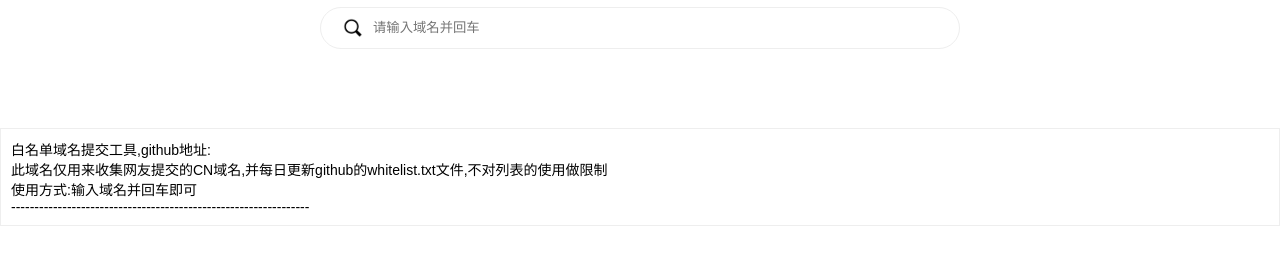
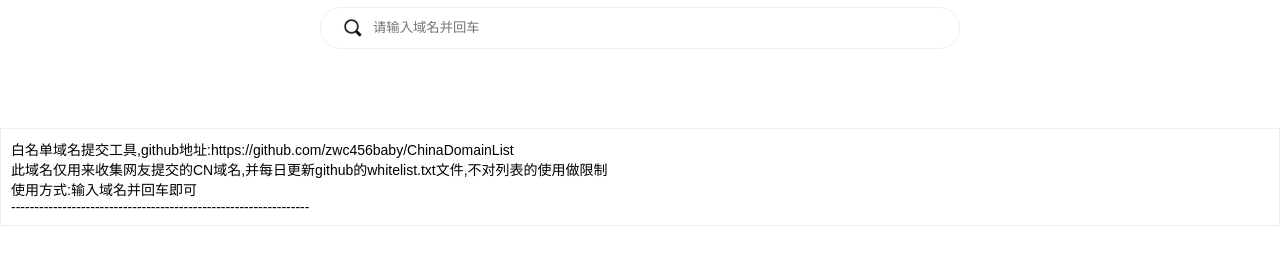
Before and after one commit to zwc456baby/ChinaDomainList, a plain HTML site: page www/index.html in a window 1280 px wide. Shown: the part 42-306 px from the top of the page. Drawn offline with Linux system fonts and the light colour scheme.

Commit message:
修改首页

```diff
--- a/www/index.html
+++ b/www/index.html
@@ -157,7 +157,7 @@
     </div>
 
     <div class="info-list">
-      <p>白名单域名提交工具,github地址:</p>
+	    <p>白名单域名提交工具,github地址:<a>https://github.com/zwc456baby/ChinaDomainList</a></p>
       <p>此域名仅用来收集网友提交的CN域名,并每日更新github的whitelist.txt文件,不对列表的使用做限制</p>
       <p>使用方式:输入域名并回车即可</p>
       <p>----------------------------------------------------------------</p>
```
